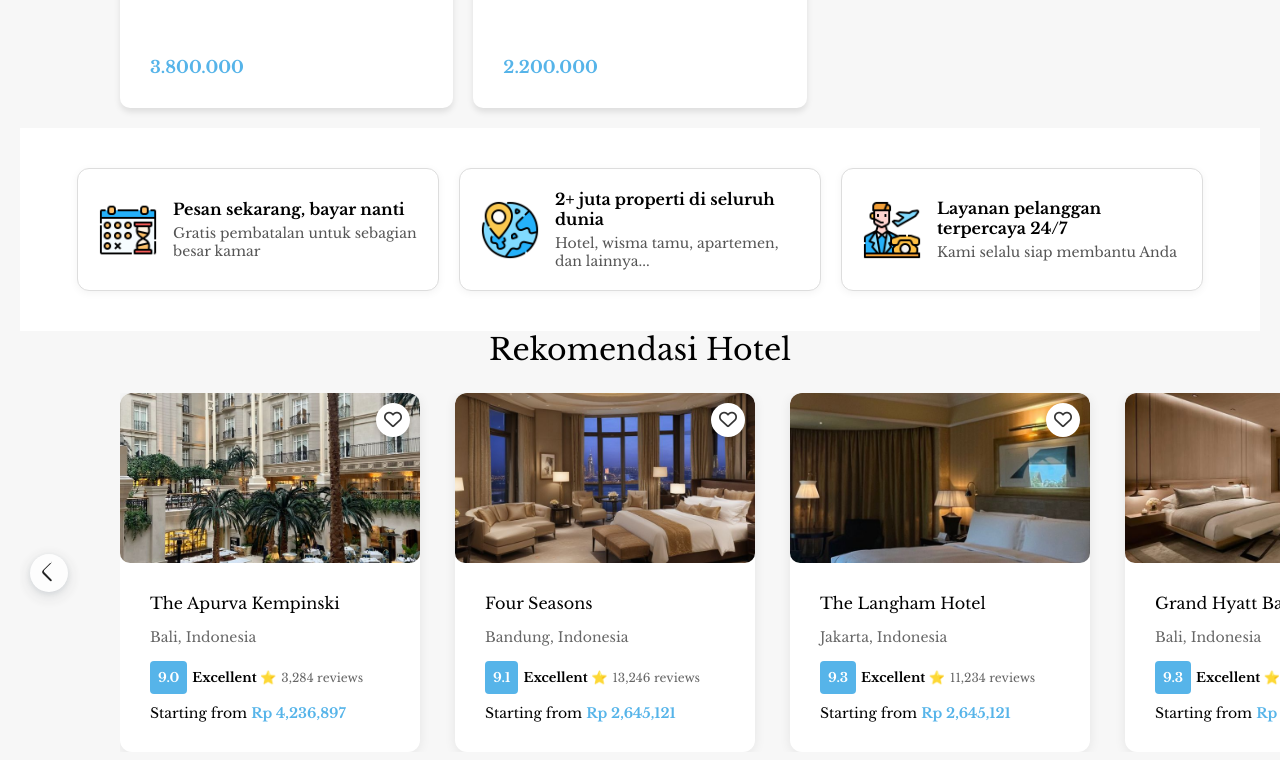
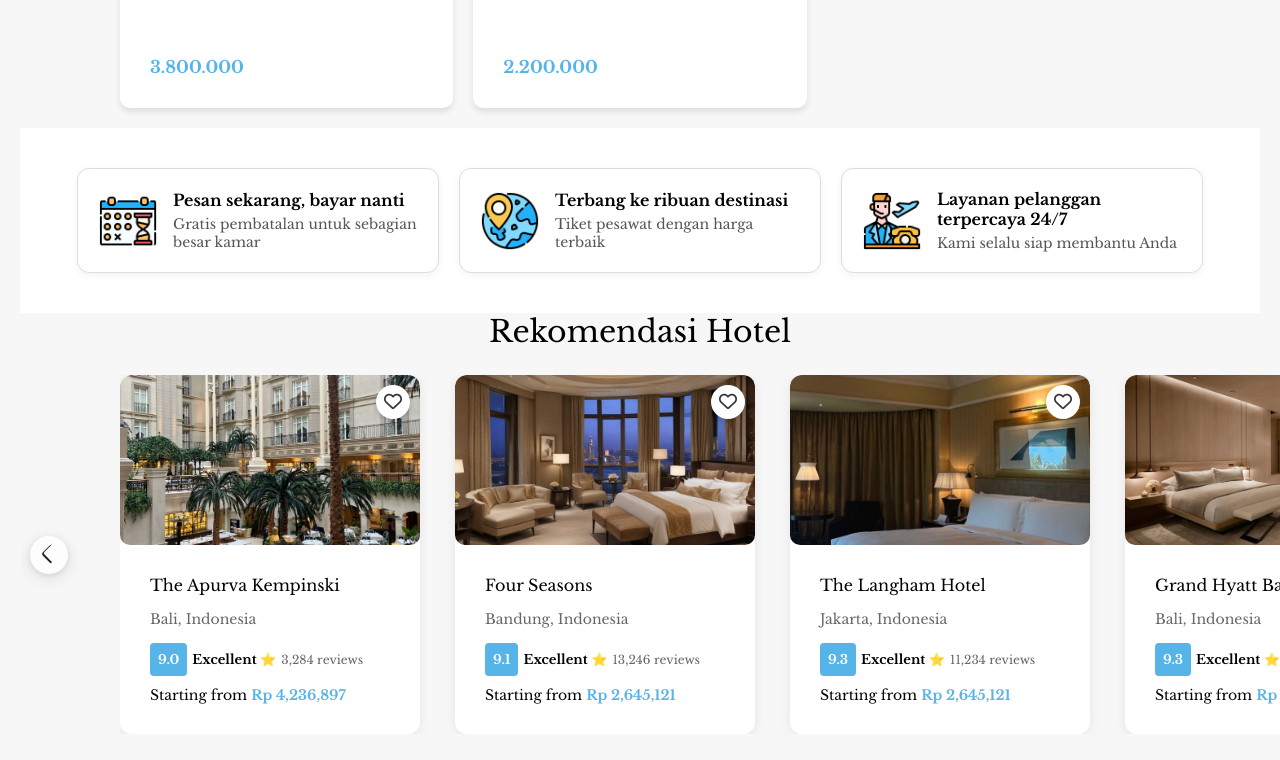
Before and after one commit to Raaiyaann/submission-PT, a plain HTML site: page index.html in a window 1280 px wide. Shown: the part 1532-2292 px from the top of the page. Drawn offline with nearby package versions, Linux system fonts and the light colour scheme.

Commit message:
Update index.html

```diff
--- a/index.html
+++ b/index.html
@@ -111,8 +111,8 @@
     <div class="service-box">
       <img src="..\img\ww.png" alt="Properti">
       <div class="service-text">
-        <h3>2+ juta properti di seluruh dunia</h3>
-        <p>Hotel, wisma tamu, apartemen, dan lainnya...</p>
+        <h3>Terbang ke ribuan destinasi</h3>
+        <p>Tiket pesawat dengan harga terbaik</p>
       </div>
     </div>
 
```
